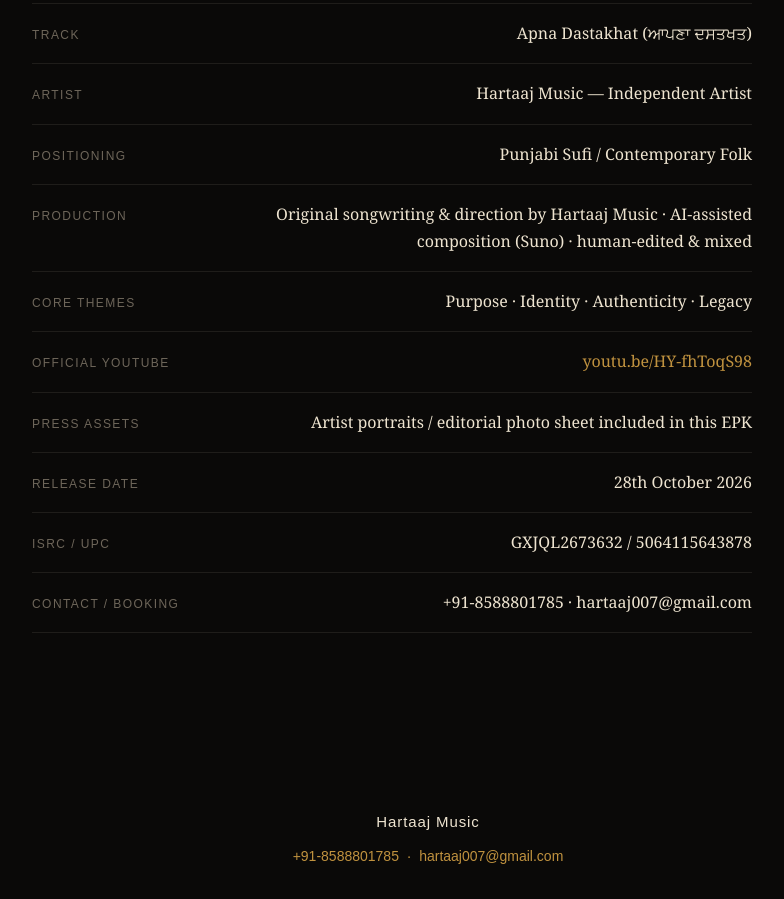
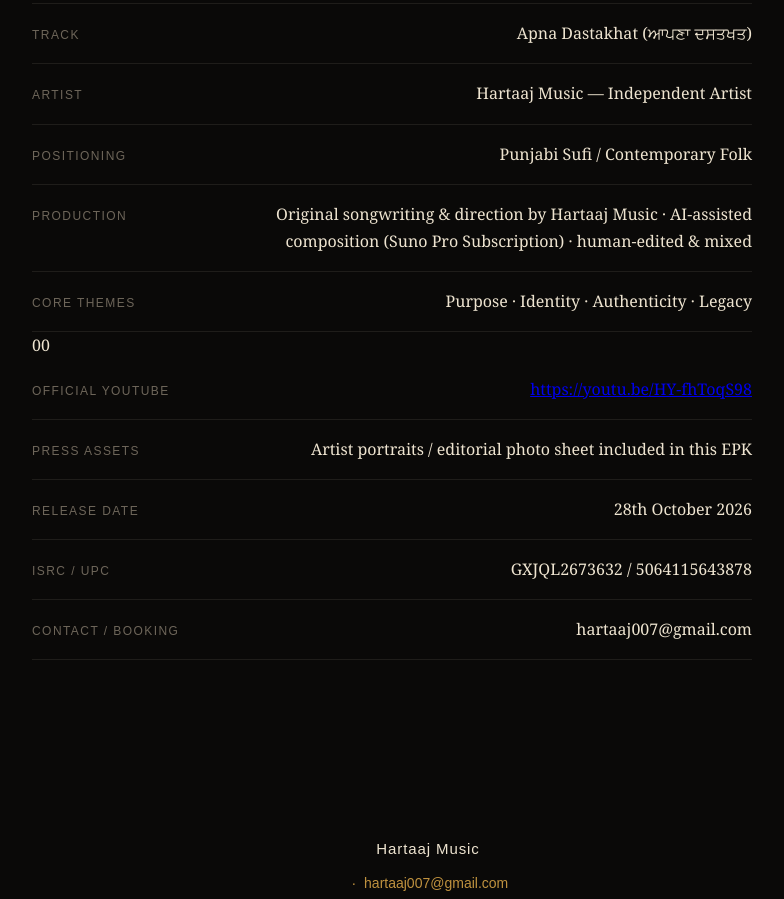
Before and after one commit to honestchampions/hartaajmusic, a plain HTML site: page index.html in a window 1280 px wide. Shown: the part 7607-8506 px from the top of the page, without its empty margins (212-996 px from the left). Drawn offline with Linux system fonts and the light colour scheme.

Commit message:
Revise production info and remove phone number
Updated production details and contact information.

```diff
--- a/index.html
+++ b/index.html
@@ -671,13 +671,13 @@
         <div class="info-row"><div class="info-label">Track</div><div class="info-value">Apna Dastakhat (ਆਪਣਾ ਦਸਤਖਤ)</div></div>
         <div class="info-row"><div class="info-label">Artist</div><div class="info-value">Hartaaj Music — Independent Artist</div></div>
         <div class="info-row"><div class="info-label">Positioning</div><div class="info-value">Punjabi Sufi / Contemporary Folk</div></div>
-        <div class="info-row"><div class="info-label">Production</div><div class="info-value">Original songwriting &amp; direction by Hartaaj Music · AI-assisted composition (Suno) · human-edited &amp; mixed</div></div>
-        <div class="info-row"><div class="info-label">Core themes</div><div class="info-value">Purpose · Identity · Authenticity · Legacy</div></div>
-        <div class="info-row"><div class="info-label">Official YouTube</div><div class="info-value brass">youtu.be/HY-fhToqS98</div></div>
+        <div class="info-row"><div class="info-label">Production</div><div class="info-value">Original songwriting &amp; direction by Hartaaj Music · AI-assisted composition (Suno Pro Subscription) · human-edited &amp; mixed</div></div>
+        <div class="info-row"><div class="info-label">Core themes</div><div class="info-value">Purpose · Identity · Authenticity · Legacy</div></div>00
+        <div class="info-row"><div class="info-label">Official YouTube</div><div class="info-value brass"><a href="https://youtu.be/HY-fhToqS98" target="_blank" rel="noopener noreferrer">https://youtu.be/HY-fhToqS98</a></div></div>
         <div class="info-row"><div class="info-label">Press assets</div><div class="info-value">Artist portraits / editorial photo sheet included in this EPK</div></div>
         <div class="info-row"><div class="info-label">Release date</div><div class="info-value">28th October 2026</div></div>
         <div class="info-row"><div class="info-label">ISRC / UPC</div><div class="info-value">GXJQL2673632 / 5064115643878</div></div>
-        <div class="info-row"><div class="info-label">Contact / booking</div><div class="info-value">+91-8588801785 · hartaaj007@gmail.com</div></div>
+        <div class="info-row"><div class="info-label">Contact / booking</div><div class="info-value"> hartaaj007@gmail.com</div></div>
       </div>
     </section>
 
@@ -686,7 +686,7 @@
   <!-- ================= FOOTER ================= -->
   <div class="footer">
     <div class="title">Hartaaj Music</div>
-    <div class="contact">+91-8588801785 &nbsp;·&nbsp; hartaaj007@gmail.com</div>
+    <div class="contact"> &nbsp;·&nbsp; hartaaj007@gmail.com</div>
     <a class="yt" href="https://youtu.be/HY-fhToqS98">▸ WATCH — OFFICIAL YOUTUBE — youtu.be/HY-fhToqS98</a>
     <div class="closing">EPK prepared for playlist curators, music editors, radio / digital programmers, press and cultural media.</div>
     <div class="brandmark">Apna Dastakhat — Hartaaj Music</div>
```
